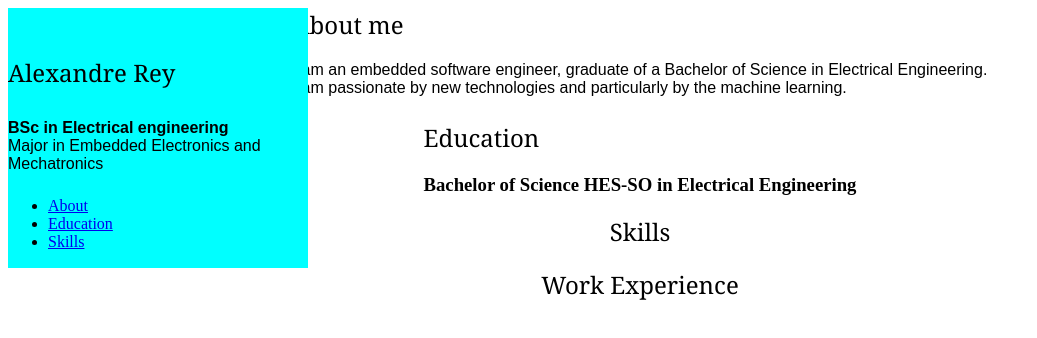
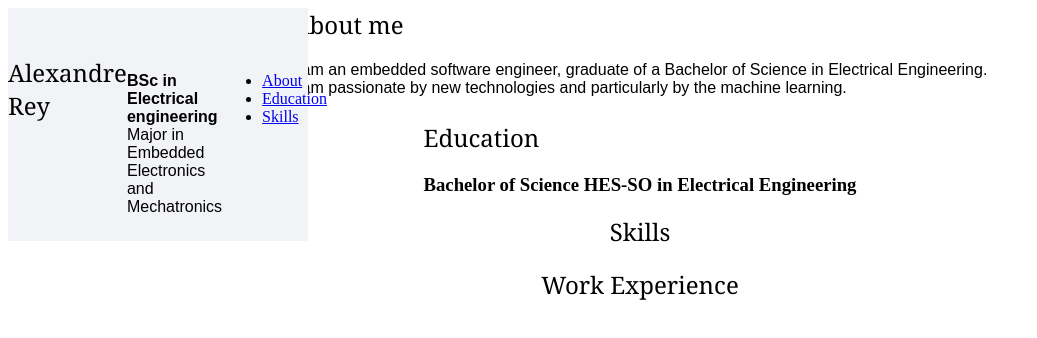
Before and after one commit to alxrey/alxrey.github.io, a plain HTML site: page index.html in a window 1280 px wide. Shown: the whole page, without its empty margins (0-1037 px from the left). Drawn offline with Linux system fonts and the light colour scheme.

Commit message:
Update style.css

```diff
--- a/css/style.css
+++ b/css/style.css
@@ -28,12 +28,13 @@ p {
 
 
 #aside {
+  display: flex;
   padding-top: 3em;
   padding-bottom: 1px;
   float:left;
   width: 300px;
   position: fixed;
   z-index: 1001;
-  /* background-color: #f2f3f7; */
-  background-color: aqua;
+  background-color: #f2f3f7;
+
 }
```
